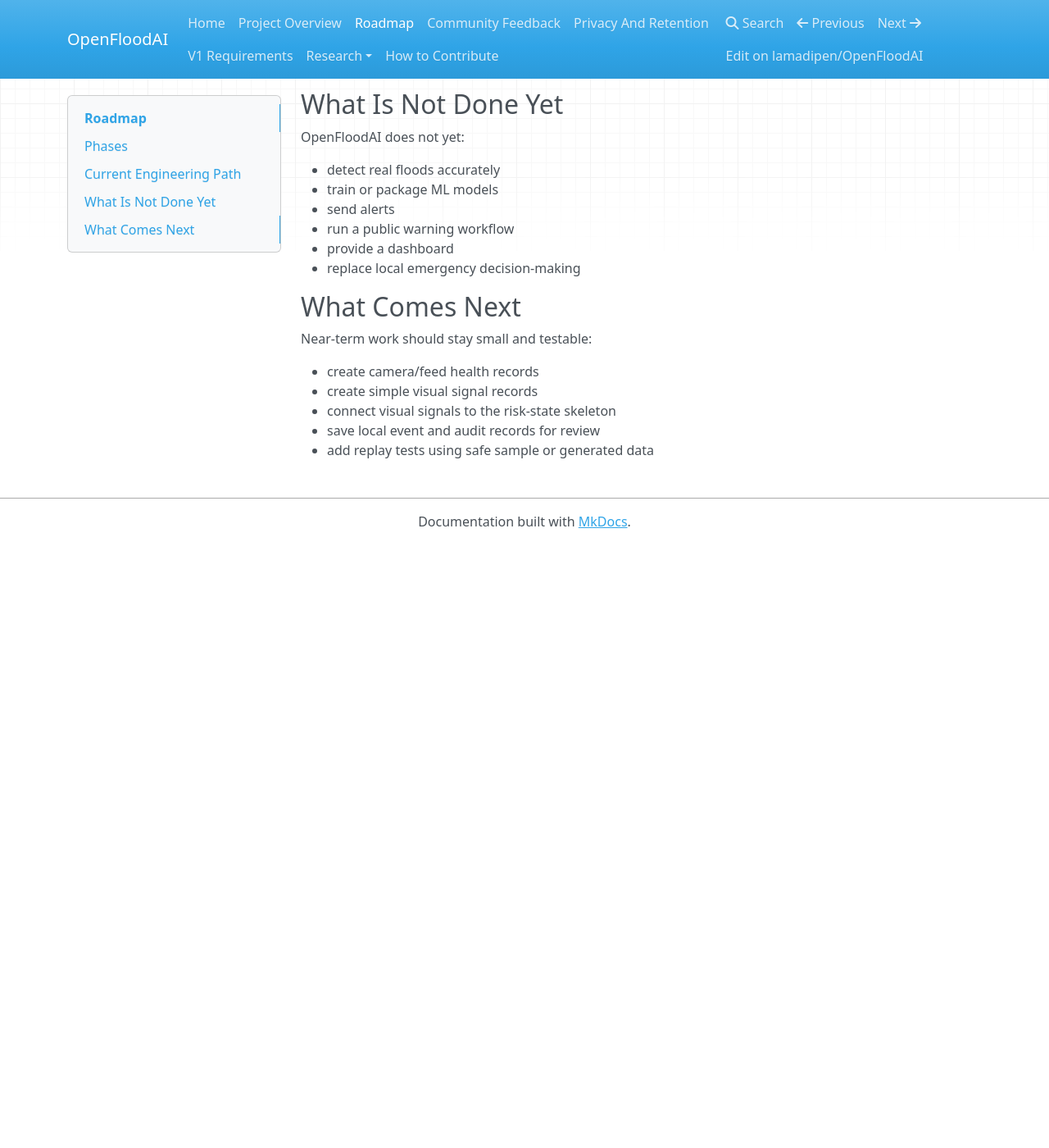
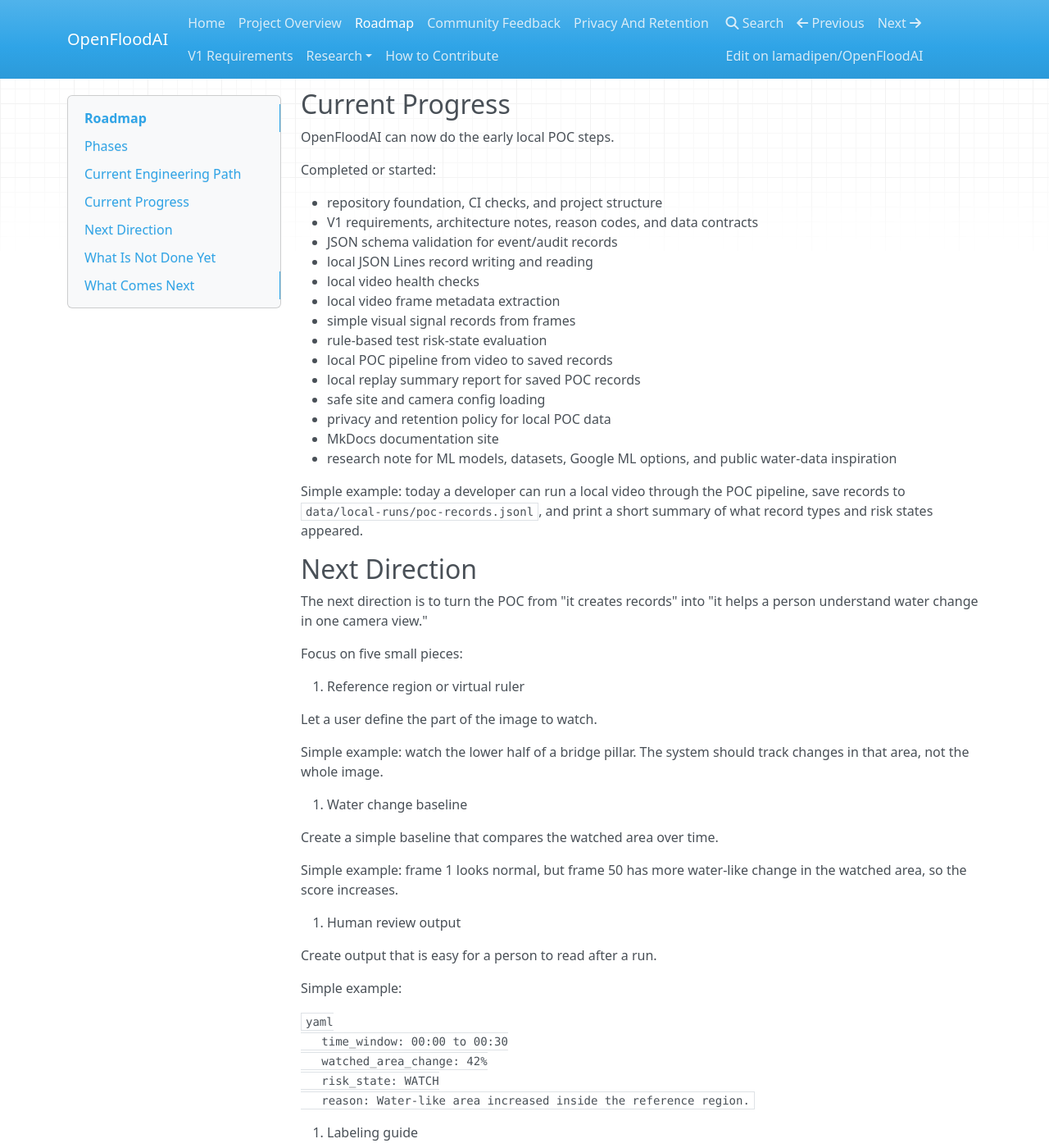
Before and after one commit to lamadipen/OpenFloodAI, an MkDocs documentation site: the page built from docs/roadmap.md, in a window 1280 px wide and 1400 px high, scrolled down 1041 px. Shown: the whole window at 82% size. Built offline with MkDocs 1.6.1, drawn with Linux system fonts in a browser that asks for light colours; nearby versions of some CDN libraries; before the commit the page ends 1705 px from its top, so only the background shows below that; some of the changed text lies outside the part shown.

Commit message:
Feature/of 018 — research baseline ml models, datasets, and cloud options (#42)
* docs update roadmap progress

* docs add roadmap next direction

````diff
--- a/docs/roadmap.md
+++ b/docs/roadmap.md
@@ -9,7 +9,7 @@ OpenFloodAI is moving toward an edge-first camera system that watches a configur
 | Phase | Focus | Status |
 | --- | --- | --- |
 | Phase 1 | Foundation and requirements | Mostly complete |
-| Phase 2 | Research existing technology and datasets | Planned |
+| Phase 2 | Research existing technology and datasets | Started |
 | Phase 3 | Build baseline flood detection | Planned |
 | Phase 4 | Historical-video testing | Planned |
 | Phase 5 | Real-time camera pipeline | Planned |
@@ -36,6 +36,94 @@ configured river area -> virtual ruler or reference region -> water-level or wat
 
 Simple example: a camera watches the same bridge every day. A marked part of the image works like a ruler. If water covers more of that marked area over time, OpenFloodAI should save evidence that a person can review.
 
+## Current Progress
+
+OpenFloodAI can now do the early local POC steps.
+
+Completed or started:
+
+- repository foundation, CI checks, and project structure
+- V1 requirements, architecture notes, reason codes, and data contracts
+- JSON schema validation for event/audit records
+- local JSON Lines record writing and reading
+- local video health checks
+- local video frame metadata extraction
+- simple visual signal records from frames
+- rule-based test risk-state evaluation
+- local POC pipeline from video to saved records
+- local replay summary report for saved POC records
+- safe site and camera config loading
+- privacy and retention policy for local POC data
+- MkDocs documentation site
+- research note for ML models, datasets, Google ML options, and public water-data inspiration
+
+Simple example: today a developer can run a local video through the POC pipeline, save records to `data/local-runs/poc-records.jsonl`, and print a short summary of what record types and risk states appeared.
+
+## Next Direction
+
+The next direction is to turn the POC from "it creates records" into "it helps a person understand water change in one camera view."
+
+Focus on five small pieces:
+
+1. Reference region or virtual ruler
+
+   Let a user define the part of the image to watch.
+
+   Simple example: watch the lower half of a bridge pillar. The system should track changes in that area, not the whole image.
+
+2. Water change baseline
+
+   Create a simple baseline that compares the watched area over time.
+
+   Simple example: frame 1 looks normal, but frame 50 has more water-like change in the watched area, so the score increases.
+
+3. Human review output
+
+   Create output that is easy for a person to read after a run.
+
+   Simple example:
+
+   ```yaml
+   time_window: 00:00 to 00:30
+   watched_area_change: 42%
+   risk_state: WATCH
+   reason: Water-like area increased inside the reference region.
+   ```
+
+4. Labeling guide
+
+   Before ML training, define what humans should label.
+
+   Simple labels can include:
+
+   - normal water
+   - rising water
+   - high water
+   - unclear view
+   - camera moved
+   - poor visibility
+
+5. Small sample dataset plan
+
+   Do not collect a huge dataset yet. Start with a few safe clips.
+
+   Simple starting set:
+
+   - 2 normal clips
+   - 2 rising-water clips, if available and approved
+   - 2 bad-quality clips
+   - 1 missing or unreadable input case
+
+Important choice: do not jump straight into ML yet.
+
+The safer path is:
+
+```text
+reference region -> simple water/change scores -> saved records -> human review -> labels -> later ML
+```
+
+This keeps the project understandable, testable, and safer.
+
 ## What Is Not Done Yet
 
 OpenFloodAI does not yet:
@@ -45,14 +133,16 @@ OpenFloodAI does not yet:
 - send alerts
 - run a public warning workflow
 - provide a dashboard
+- connect to live cameras
+- use real cloud ML services
 - replace local emergency decision-making
 
 ## What Comes Next
 
 Near-term work should stay small and testable:
 
-- create camera/feed health records
-- create simple visual signal records
-- connect visual signals to the risk-state skeleton
-- save local event and audit records for review
-- add replay tests using safe sample or generated data
+- define the first baseline water-region or virtual-ruler signal
+- add a simple labeling guide for safe local review
+- improve replay examples using generated or approved local data
+- connect site/camera config into the local POC pipeline
+- keep strengthening privacy, validation, and failure handling
````
